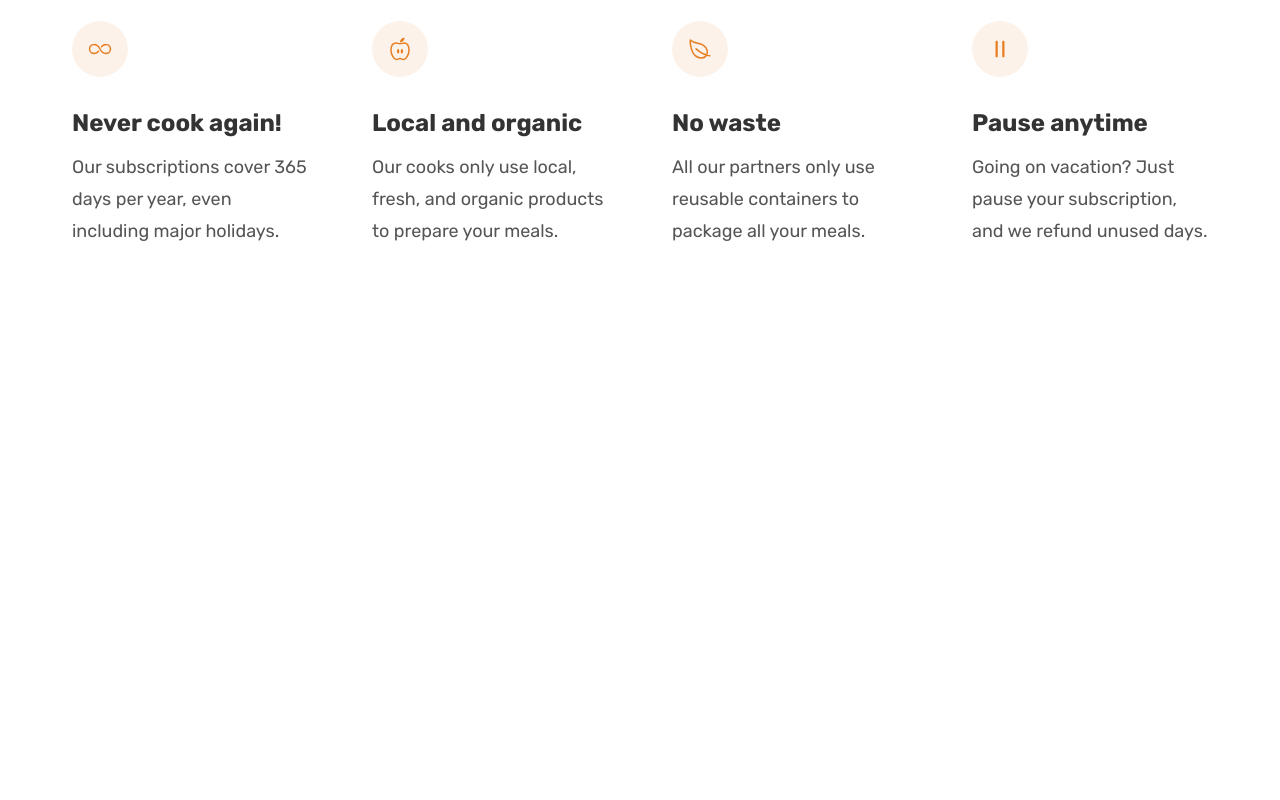
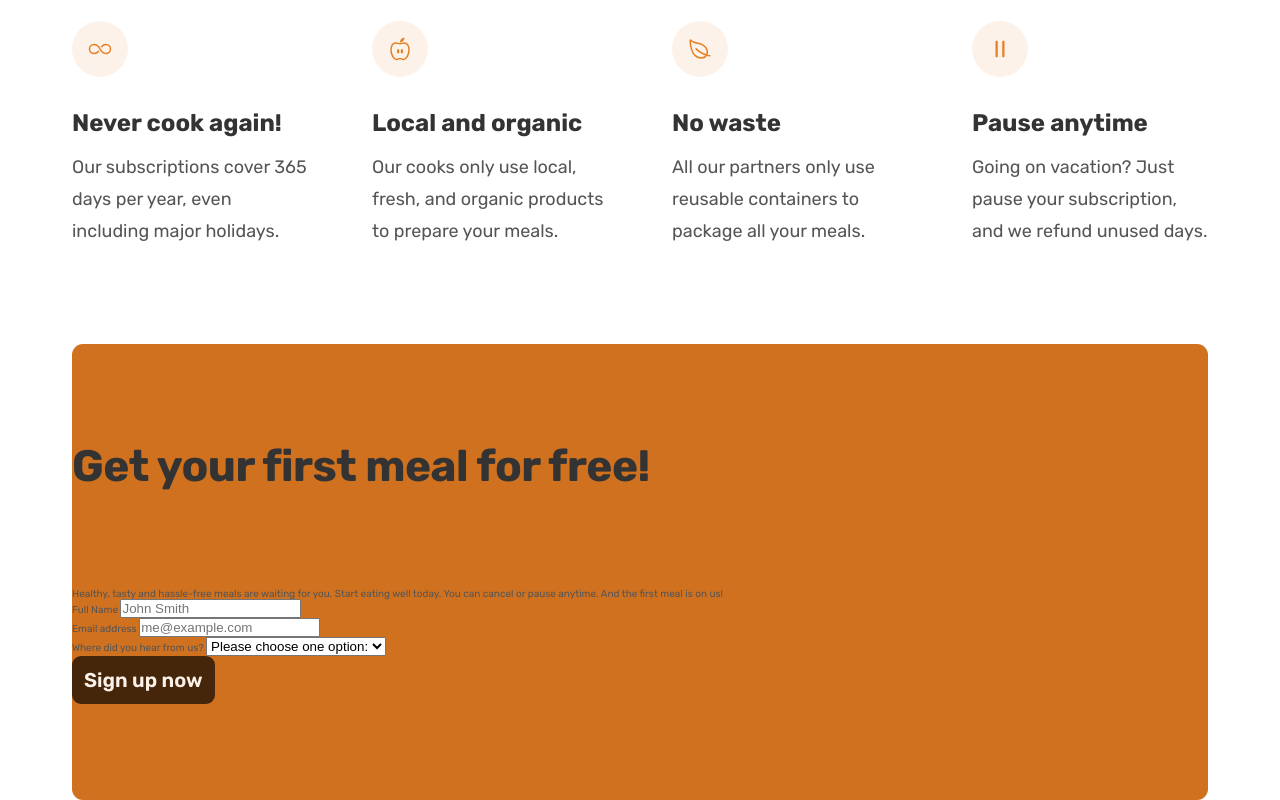
Before and after one commit to mshajkarami/2025-FE-WEB-OmniFood--mshajkarami.dev, a website: page index.html in a window 1280 px wide. Shown: the part 5548-6348 px from the top of the page. Before the commit the page ends 5892 px from the top, so only its background shows below. Drawn offline with nearby package versions, Linux system fonts and the light colour scheme.

Commit message:
Add form without CSS style

```diff
--- a/css/style.css
+++ b/css/style.css
@@ -441,3 +441,12 @@
     font-size: 1.8rem;
     line-height: 1.8;
 }
+
+/**************************/
+/* CTA SECTION */
+/**************************/
+.cta{
+    padding: 9.6rem 0;
+    background: #cf711f;
+    border-radius: 11px;
+}
--- a/index.html
+++ b/index.html
@@ -480,6 +480,62 @@
             </div>
         </div>
     </section>
+
+    <section class="section-cta">
+        <div class="container">
+            <div class="cta">
+                <div class="cta-text-box">
+                    <h2 class="heading-secondary">Get your first meal for free!</h2>
+                    <p class="cta-text">
+                        Healthy, tasty and hassle-free meals are waiting for you. Start
+                        eating well today. You can cancel or pause anytime. And the
+                        first meal is on us!
+                    </p>
+
+                    <form class="cta-form" action="#">
+                        <div>
+                            <label for="full-name">Full Name</label>
+                            <input
+                                    id="full-name"
+                                    type="text"
+                                    placeholder="John Smith"
+                                    required
+                            />
+                        </div>
+
+                        <div>
+                            <label for="email">Email address</label>
+                            <input
+                                    id="email"
+                                    type="email"
+                                    placeholder="me@example.com"
+                                    required
+                            />
+                        </div>
+
+                        <div>
+                            <label for="select-where">Where did you hear from us?</label>
+                            <select id="select-where" required>
+                                <option value="">Please choose one option:</option>
+                                <option value="friends">Friends and family</option>
+                                <option value="youtube">YouTube video</option>
+                                <option value="podcast">Podcast</option>
+                                <option value="ad">Facebook ad</option>
+                                <option value="others">Others</option>
+                            </select>
+                        </div>
+
+                        <button class="btn btn--form">Sign up now</button>
+                    </form>
+                </div>
+                <div
+                        class="cta-img-box"
+                        role="img"
+                        aria-label="Woman enjoying food"
+                ></div>
+            </div>
+        </div>
+    </section>
 </main>
 </body>
 </html>
```
